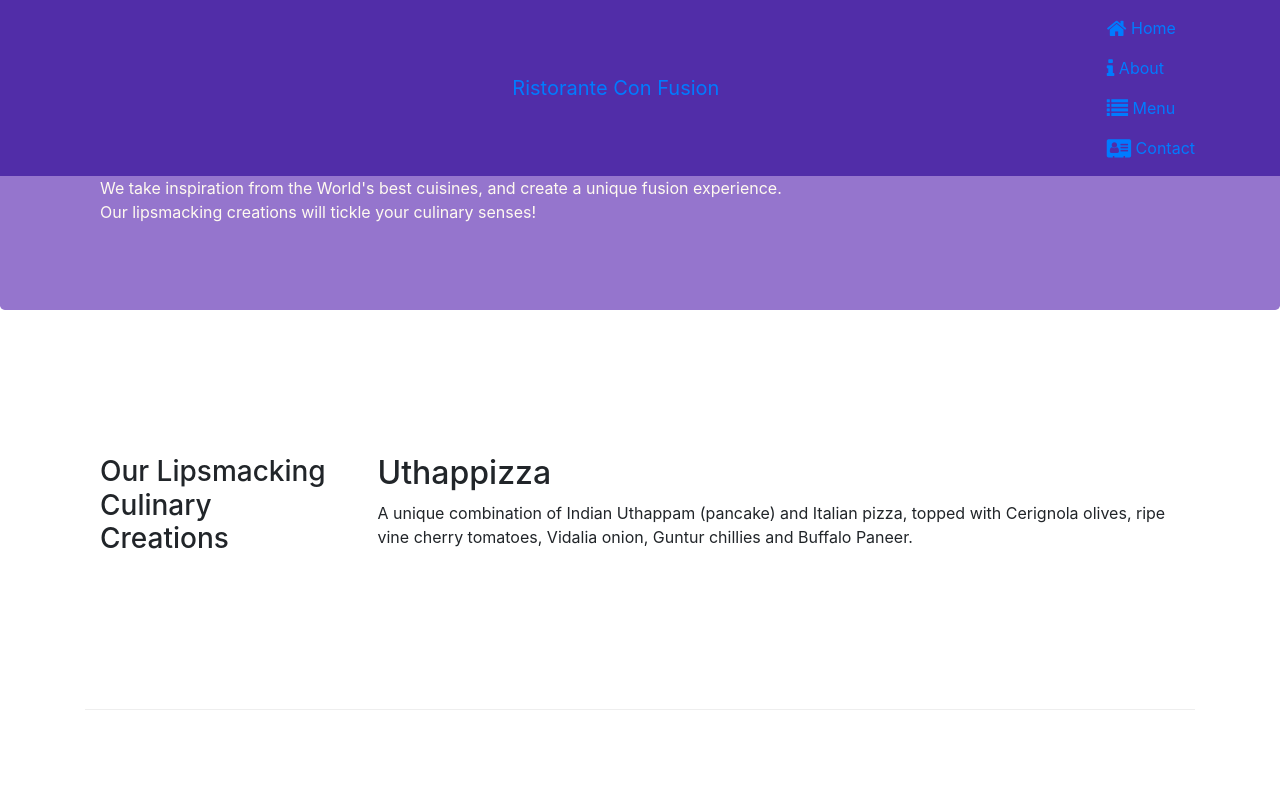
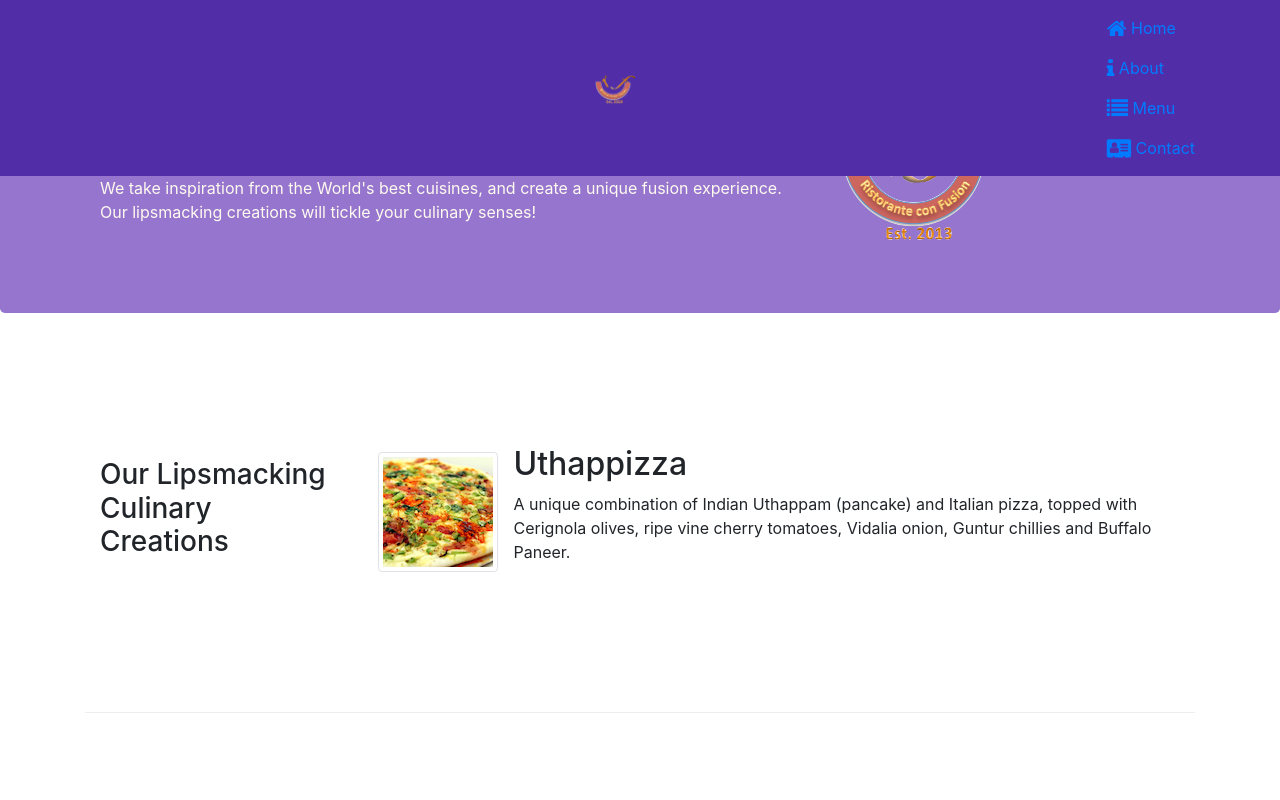
Before and after one commit to jayarayee/conFusion, a website: page index.html in a window 1280 px wide. Shown: the top 800 px of the page. Drawn offline with nearby package versions, Linux system fonts and the light colour scheme.

Commit message:
images and media

```diff
--- a/index.html
+++ b/index.html
@@ -20,7 +20,7 @@
           <button class="navbar-toggler" type="button" data-toggle="collapse" data-target="#Navbar">
                 <span class="navbar-toggler-icon"></span>
             </button>
-              <a class="navbar-brand" href="./index.html">Ristorante Con Fusion</a>
+              <a class="navbar-brand" href="./index.html"><img src="img/logo.png" height="30" width="41" /></a>
             <div class="collaps nabar-collapse" id="Navbar">
                <ul class="navbar-nav">
                    <li class="nav-item active"><a class="nav-link" href="#"><span class="fa fa-home fa-lg"></span> Home</a></li>
@@ -31,7 +31,6 @@
                </div>
        </div>
    </nav>
-
     <header class="jumbotron">
         <div class="container">
             <div class="row row-header">
@@ -39,7 +38,8 @@
                     <h1>Ristorante con Fusion</h1>
                     <p>We take inspiration from the World's best cuisines, and create a unique fusion experience. Our lipsmacking creations will tickle your culinary senses!</p>
                 </div>
-                <div class="col col-sm">
+                <div class="col col-sm align-self-center">
+                  <img src="img/logo.png" class="img-fluid" />
                 </div>
             </div>
         </div>
@@ -50,8 +50,14 @@
                 <h3>Our Lipsmacking Culinary Creations</h3>
             </div>
             <div class="col-sm col-md flex-first">
-                <h2>Uthappizza</h2>
+              <div class="media">
+                <img class="d-flex mr-3 img-thumbnail align-self-center"
+                  src="img/uthappizza.png" alt="uthappiza">
+                  <div class="media-body">
+                <h2 class="mt-0">Uthappizza</h2>
                 <p>A unique combination of Indian Uthappam (pancake) and Italian pizza, topped with Cerignola olives, ripe vine cherry tomatoes, Vidalia onion, Guntur chillies and Buffalo Paneer.</p>
+              </div>
+              </div>
             </div>
         </div>
         <div class="row row-content align-items-center">
@@ -69,9 +75,15 @@
                 <h3>Meet our Culinary Specialists</h3>
             </div>
             <div class="col-sm col-md flex-first">
-                <h2>Alberto Somayya</h2>
-                <h4>Executive Chef</h4>
-                <p>Award winning three-star Michelin chef with wide International experience having worked closely with whos-who in the culinary world, he specializes in creating mouthwatering Indo-Italian fusion experiences. </p>
+              <div class="media">
+                <img class="d-flex mr-3 img-thimbnail align-self-center"
+                  src="img/alberto.png" alt="Alberto Somayya">
+                  <div class="media-body">
+                    <h2>Alberto Somayya</h2>
+                    <h4>Executive Chef</h4>
+                    <p>Award winning three-star Michelin chef with wide International experience having worked closely with whos-who in the culinary world, he specializes in creating mouthwatering Indo-Italian fusion experiences. </p>
+                  </div>
+              </div>
             </div>
         </div>
     </div>
```
Also changed, not shown: aboutus.html (+3 -2 lines), contactus.html (+3 -2 lines), img/alberto.png (added), img/buffet.png (added), img/logo.png (added), img/uthappizza.png (added).
